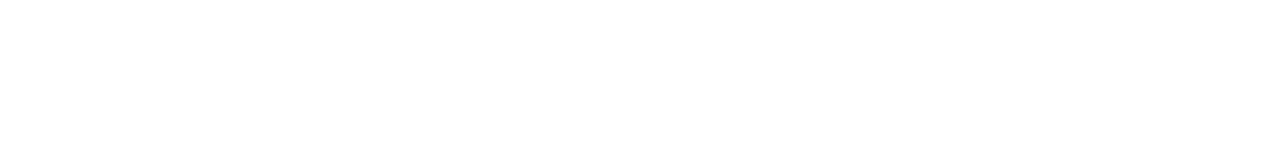
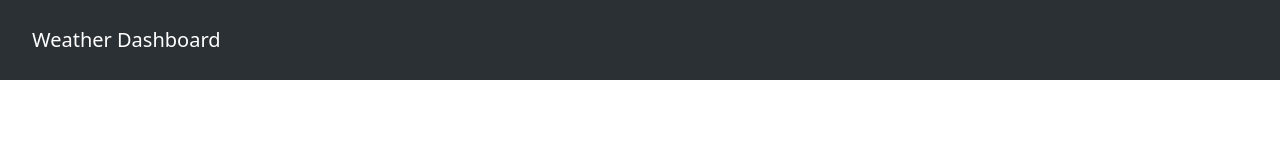
Before and after one commit to jaxongrosam/Weather-Forecast-Dashboard, a plain HTML site: page index.html in a window 1280 px wide. Drawn offline with nearby package versions, Linux system fonts and the light colour scheme.

Commit message:
added navbar elements and linked api

```diff
--- a/assets/script.js
+++ b/assets/script.js
@@ -0,0 +1,4 @@
+function getApi() {
+  const weatherUrl =
+    "https://api.openweathermap.org/data/2.5/forecast?lat={lat}&lon={lon}&appid=5ee0f90324871a428363e7fb02fef1f8";
+}
--- a/assets/style.css
+++ b/assets/style.css
@@ -0,0 +1,5 @@
+
+
+.navbar-brand {
+    padding: 20px;
+}
--- a/index.html
+++ b/index.html
@@ -13,6 +13,11 @@
     <title>Weather Dashboard</title>
   </head>
   <body>
+    <nav class="navbar bg-body-tertiary" data-bs-theme="dark">
+      <div class="container-fluid">
+        <span class="navbar-brand mb-0 h1">Weather Dashboard</span>
+      </div>
+    </nav>
     <script src="./assets/script.js"></script>
   </body>
 </html>
```
